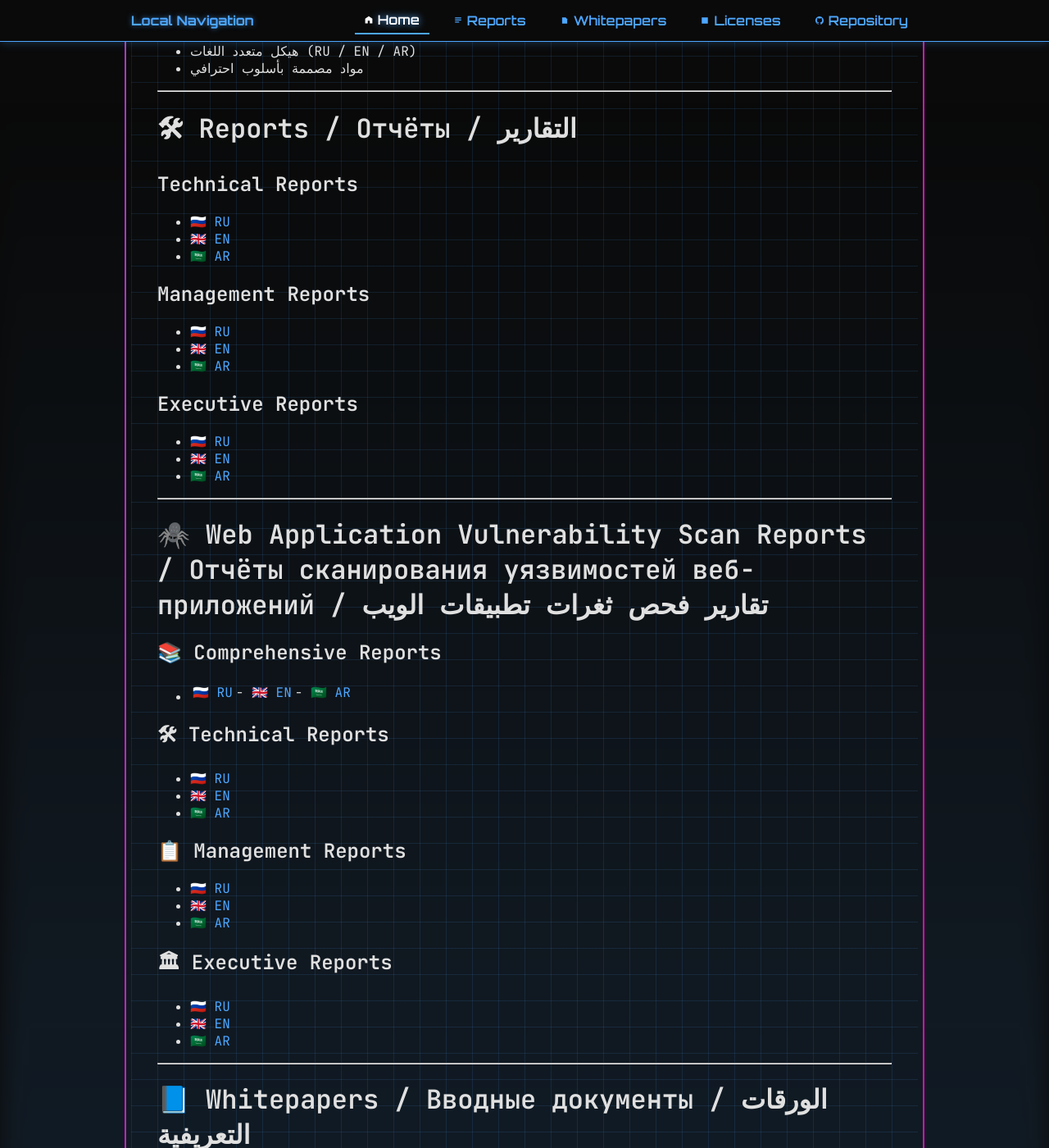
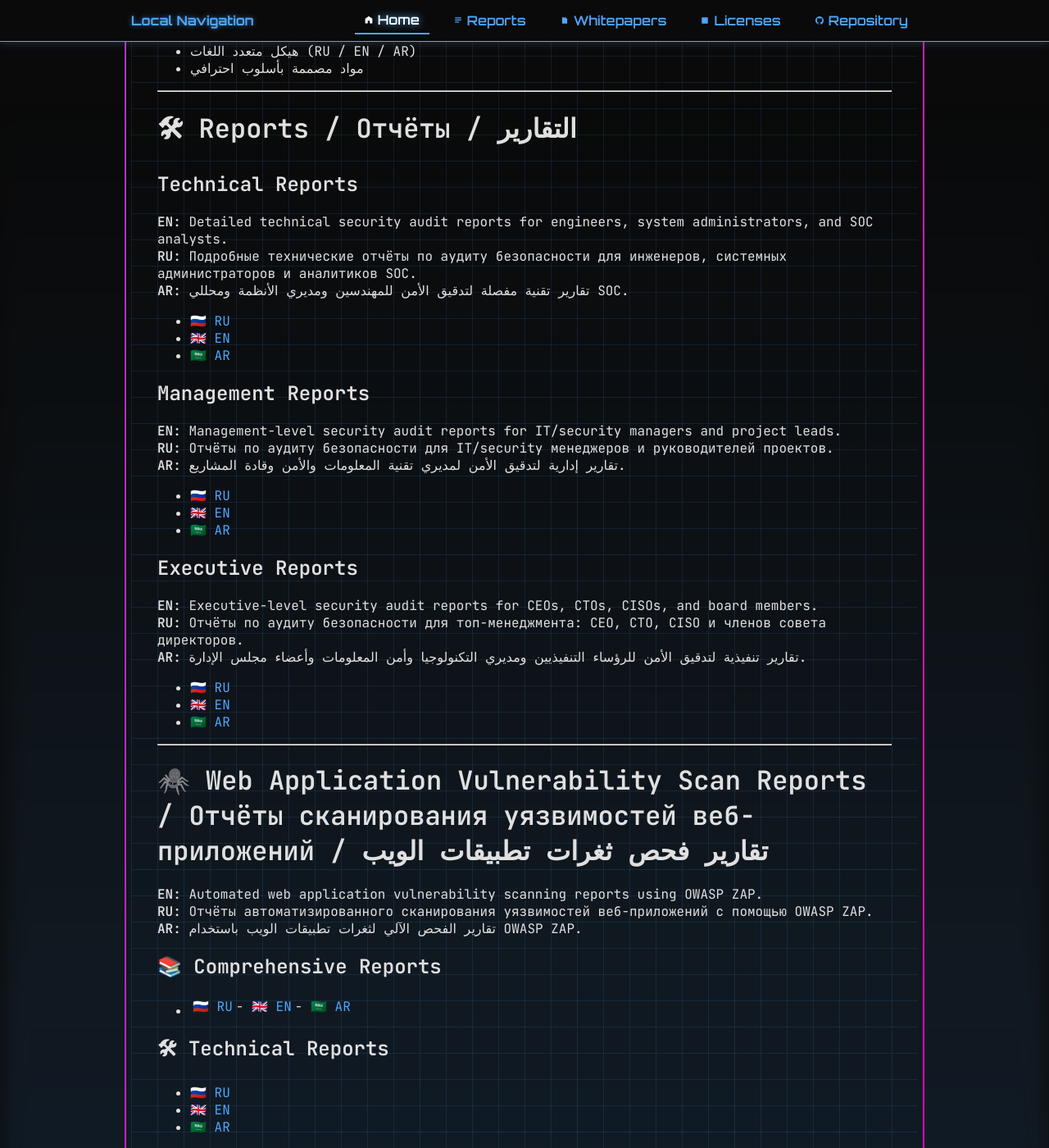
Before and after one commit to SergMorelli/SergMorelli-security-audit-report-samples, a Jekyll site: the page built from index.md, in a window 1280 px wide and 1400 px high, scrolled down 1661 px. Shown: the whole window at 82% size. Built offline with Jekyll 4.4.1, drawn with Linux system fonts in a browser that asks for light colours; our own code applies the rules of GitHub Pages for plain Markdown files; some of the changed text lies outside the part shown.

Commit message:
Add section descriptions to index.md for Reports, Web App Scan, and Whitepapers sections
Co-authored-by: SergMorelli <131337111+SergMorelli@users.noreply.github.com>

```diff
--- a/index.md
+++ b/index.md
@@ -74,16 +74,31 @@ It includes:
 <a id="reports"></a>
 
 ## Technical Reports
+
+**EN:** Detailed technical security audit reports for engineers, system administrators, and SOC analysts.
+**RU:** Подробные технические отчёты по аудиту безопасности для инженеров, системных администраторов и аналитиков SOC.
+**AR:** تقارير تقنية مفصلة لتدقيق الأمن للمهندسين ومديري الأنظمة ومحللي SOC.
+
 - 🇷🇺 [RU](reports/technical/ru/)
 - 🇬🇧 [EN](reports/technical/en/)
 - 🇸🇦 [AR](reports/technical/ar/)
 
 ## Management Reports
+
+**EN:** Management-level security audit reports for IT/security managers and project leads.
+**RU:** Отчёты по аудиту безопасности для IT/security менеджеров и руководителей проектов.
+**AR:** تقارير إدارية لتدقيق الأمن لمديري تقنية المعلومات والأمن وقادة المشاريع.
+
 - 🇷🇺 [RU](reports/management/ru/)
 - 🇬🇧 [EN](reports/management/en/)
 - 🇸🇦 [AR](reports/management/ar/)
 
 ## Executive Reports
+
+**EN:** Executive-level security audit reports for CEOs, CTOs, CISOs, and board members.
+**RU:** Отчёты по аудиту безопасности для топ-менеджмента: CEO, CTO, CISO и членов совета директоров.
+**AR:** تقارير تنفيذية لتدقيق الأمن للرؤساء التنفيذيين ومديري التكنولوجيا وأمن المعلومات وأعضاء مجلس الإدارة.
+
 - 🇷🇺 [RU](reports/executive/ru/)
 - 🇬🇧 [EN](reports/executive/en/)
 - 🇸🇦 [AR](reports/executive/ar/)
@@ -93,6 +108,10 @@ It includes:
 
 # 🕷️ Web Application Vulnerability Scan Reports / Отчёты сканирования уязвимостей веб-приложений / تقارير فحص ثغرات تطبيقات الويب
 <a id="zap-reports"></a>
+
+**EN:** Automated web application vulnerability scanning reports using OWASP ZAP.
+**RU:** Отчёты автоматизированного сканирования уязвимостей веб-приложений с помощью OWASP ZAP.
+**AR:** تقارير الفحص الآلي لثغرات تطبيقات الويب باستخدام OWASP ZAP.
 
 ## 📚 Comprehensive Reports
 
@@ -124,6 +143,10 @@ It includes:
 # 📘 Whitepapers / Вводные документы / الورقات التعريفية
 <a id="whitepapers"></a>
 
+**EN:** Introductory documents defining the environment, scope, and rules of engagement for security audits.
+**RU:** Вводные документы, определяющие окружение, область применения и правила проведения аудита безопасности.
+**AR:** وثائق تعريفية توضح البيئة والنطاق وقواعد تنفيذ تدقيق الأمن.
+
 - 🇷🇺 [RU](📘%20whitepaper/ru/)
 - 🇬🇧 [EN](📘%20whitepaper/en/)
 - 🇸🇦 [AR](📘%20whitepaper/ar/)
```
